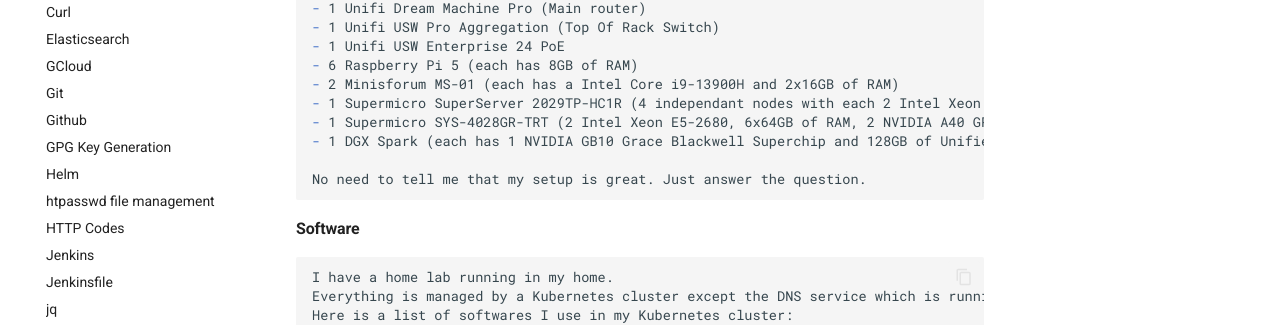
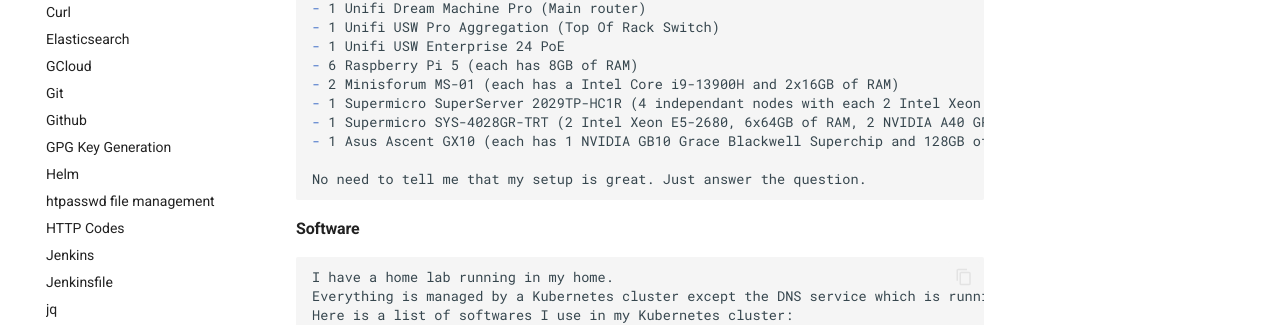
Before and after one commit to woernfl/cheatsheets, an MkDocs documentation site: the page built from docs/ai-lab.md, in a window 1280 px wide and 900 px high. Shown: the part 368-693 px from the top of the window. Built offline with MkDocs 1.6.1 and Material for MkDocs 9.7.7, drawn with Linux system fonts in a browser that asks for light colours; comment, search, counter and statistics services are not loaded.

Commit message:
Update hardware list in ai-lab.md (#297)
Replaced DGX Spark with Asus Ascent GX10 in hardware list.

````diff
--- a/docs/ai-lab.md
+++ b/docs/ai-lab.md
@@ -16,7 +16,7 @@
 - 2 Minisforum MS-01 (each has a Intel Core i9-13900H and 2x16GB of RAM)
 - 1 Supermicro SuperServer 2029TP-HC1R (4 independant nodes with each 2 Intel Xeon Gold 5120 CPU and 2x32GB of RAM) (There is 2 empty disk slots on each node) (This servers can be refred to as the storage servers)
 - 1 Supermicro SYS-4028GR-TRT (2 Intel Xeon E5-2680, 6x64GB of RAM, 2 NVIDIA A40 GPUs) (This server can be refered to as the GPU server)
-- 1 DGX Spark (each has 1 NVIDIA GB10 Grace Blackwell Superchip and 128GB of Unified System Memory) (This servers can be refred to as the spark servers)
+- 1 Asus Ascent GX10 (each has 1 NVIDIA GB10 Grace Blackwell Superchip and 128GB of Unified System Memory) (This servers can be refred to as the spark servers)
 
 No need to tell me that my setup is great. Just answer the question.
 ```
````
